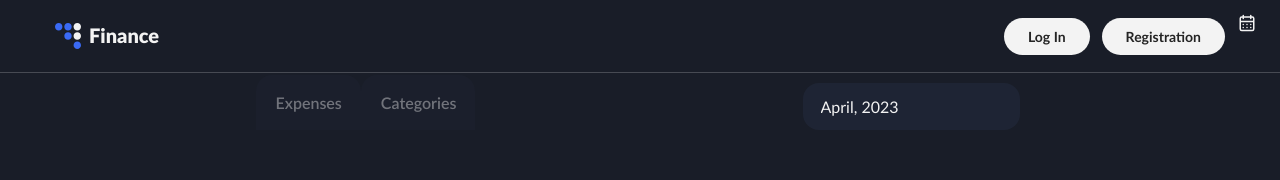
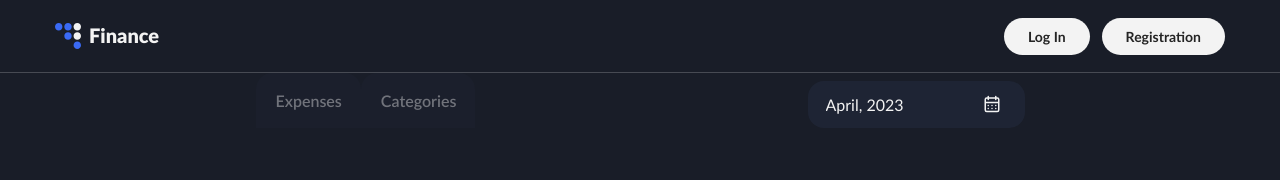
Before and after one commit to SolusBlade/ITD-React-project, a React (Create React App) app: page /statistics in a window 1280 px wide. Shown: the top 180 px of the page. Built offline with nearby package versions, Linux system fonts and the light colour scheme; a web font is replaced by a local one; what yup-password would draw is missing.

Commit message:
calendar fix

```diff
--- a/src/pages/StatisticsPage/StatisticsPage.module.scss
+++ b/src/pages/StatisticsPage/StatisticsPage.module.scss
@@ -63,15 +63,10 @@ li {
   color: rgba(243, 243, 243, 1);
 }
 
-@media screen and (min-width: 375px) {
-  .calendarWrapper {
-    width: 217px;
-  }
+.calendarWrapper {
+  position: relative;
+  width: 217px;
+  @media screen and (min-width: 375px) {}
+
+    @media screen and (min-width: 768px) {}
 }
-
-@media screen and (min-width: 768px) {
-  .calendarWrapper {
-    padding-top: 10px;
-    width: 222px;
-  }
-}
```
